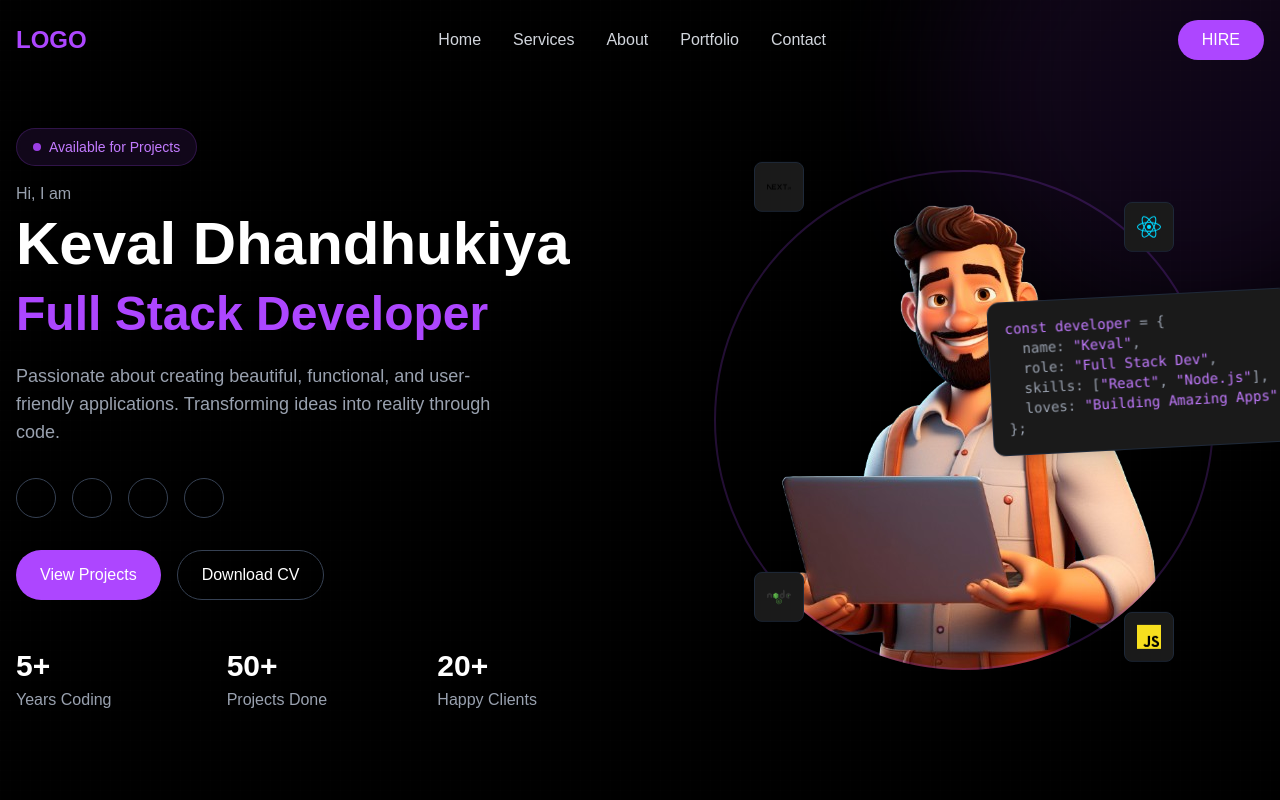
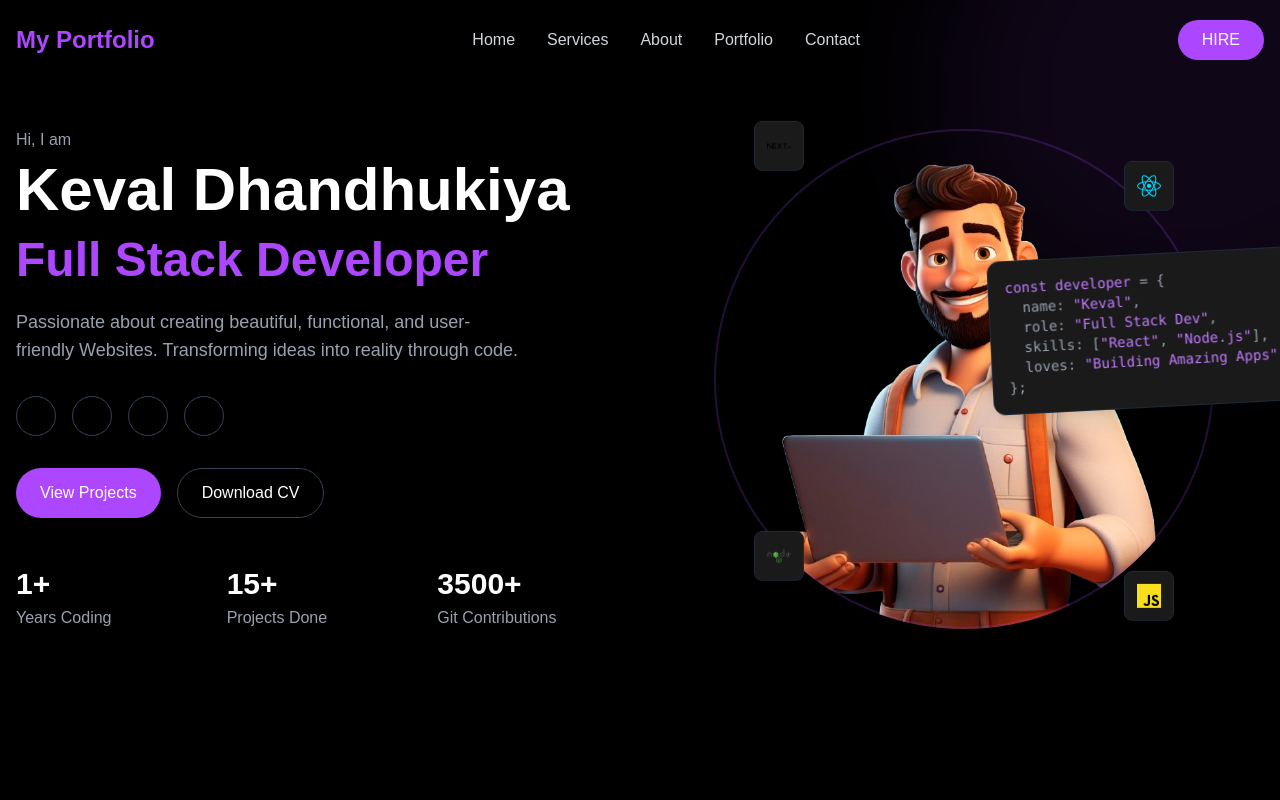
Before and after one commit to dkeval08/MyPortfolio, a Next.js app: page / in a window 1280 px wide. Shown: the top 800 px of the page. Built offline with nearby package versions, Linux system fonts and the light colour scheme; some icons are missing.

Commit message:
Update commit changes

```diff
--- a/src/components/Header.jsx
+++ b/src/app/components/Header.jsx
@@ -52,7 +52,7 @@ const Header = () => {
             transition={{ delay: 0.2 }}
             className="text-2xl font-bold text-purple-500"
           >
-            LOGO
+            My Portfolio
           </motion.div>
 
           <nav className="hidden md:flex items-center space-x-8">
--- a/src/components/Hero.jsx
+++ b/src/app/components/Hero.jsx
@@ -41,7 +41,7 @@ const FloatingIcon = ({ icon, className, delay = 0 }) => (
     initial={{ opacity: 0, y: 20 }}
     animate={{ opacity: 1, y: 0 }}
     transition={{ delay }}
-    className={`absolute ${className} hidden lg:block`}
+    className={`absolute ${className} `}
   >
     <motion.div
       animate={{ y: [-10, 10, -10] }}
@@ -57,26 +57,22 @@ const Hero = () => {
   const router = useRouter();
   const socialLinks = [
     { icon: "mdi:github", href: "https://github.com/dkeval08" },
-    { icon: "mdi:twitter", href: "https://x.com/DhandhukiyaKeval" },
+    { icon: "mdi:twitter", href: "https://x.com/GamerboyA65016" },
     {
       icon: "mdi:instagram",
       href: "https://www.instagram.com/keval_prajapati475/",
     },
     {
       icon: "mdi:linkedin",
-      href: "https://www.linkedin.com/in/Keval-Dhandhukiya-6ab24024a/",
+      href: "https://www.linkedin.com/in/keval-dhandhukiya-6aaa1329a/",
     },
   ];
 
   return (
     <section
       id="home"
-      className="relative min-h-screen bg-black py-16 md:py-32 overflow-hidden"
+      className="relative min-h-screen bg-black py-30 md:py-32 overflow-hidden"
     >
-      {/* Background Elements */}
-      {/* <div className="absolute inset-0 bg-[radial-gradient(circle_at_30%_50%,rgba(30,30,30,1),rgba(0,0,0,1))]" /> */}
-      <div className="absolute inset-0 bg-[url('/grid.svg')] opacity-20" />
-
       {/* Animated Gradient Orbs */}
       <motion.div
         initial={{ opacity: 0 }}
@@ -94,18 +90,6 @@ const Hero = () => {
             transition={{ duration: 0.8 }}
             className="flex-1 text-white relative z-10 text-center lg:text-left"
           >
-            <motion.div
-              initial={{ opacity: 0, y: -20 }}
-              animate={{ opacity: 1, y: 0 }}
-              transition={{ delay: 0.2 }}
-              className="inline-block mb-4 px-4 py-2 bg-purple-500/10 rounded-full text-purple-400 text-sm font-medium border border-purple-500/20"
-            >
-              <span className="flex items-center gap-2">
-                <span className="w-2 h-2 bg-purple-500 rounded-full animate-pulse" />
-                Available for Projects
-              </span>
-            </motion.div>
-
             <motion.p
               initial={{ opacity: 0 }}
               animate={{ opacity: 1 }}
@@ -138,7 +122,7 @@ const Hero = () => {
               className="text-gray-400 text-lg mb-8 max-w-lg"
             >
               Passionate about creating beautiful, functional, and user-friendly
-              applications. Transforming ideas into reality through code.
+              Websites. Transforming ideas into reality through code.
             </motion.p>
 
             <div className="flex gap-4 mb-8">
@@ -191,16 +175,16 @@ const Hero = () => {
               className="grid grid-cols-3 gap-8 mt-12"
             >
               <div>
-                <h3 className="text-3xl font-bold mb-1">5+</h3>
+                <h3 className="text-3xl font-bold mb-1">1+</h3>
                 <p className="text-gray-400">Years Coding</p>
               </div>
               <div>
-                <h3 className="text-3xl font-bold mb-1">50+</h3>
+                <h3 className="text-3xl font-bold mb-1">15+</h3>
                 <p className="text-gray-400">Projects Done</p>
               </div>
               <div>
-                <h3 className="text-3xl font-bold mb-1">20+</h3>
-                <p className="text-gray-400">Happy Clients</p>
+                <h3 className="text-3xl font-bold mb-1">3500+</h3>
+                <p className="text-gray-400">Git Contributions</p>
               </div>
             </motion.div>
           </motion.div>
--- a/src/app/layout.js
+++ b/src/app/layout.js
@@ -1,7 +1,7 @@
 import { Geist, Geist_Mono } from "next/font/google";
 import "./globals.css";
-import Header from "@/components/Header";
-import Footer from "@/components/Footer";
+import Header from "@/app/components/Header";
+import Footer from "@/app/components/Footer";
 
 const geistSans = Geist({
   variable: "--font-geist-sans",
```
Also changed, not shown: src/app/page.js (+5 -7 lines), src/app/components/About.jsx (renamed from src/components/About.jsx), src/app/components/Contact.jsx (renamed from src/components/Contact.jsx), src/app/components/Experience.jsx (renamed from src/components/Services.jsx), src/app/components/Footer.jsx (renamed from src/components/Footer.jsx), src/app/components/Projects.jsx (renamed from src/components/Projects.jsx), src/app/components/Skills.jsx (added).
